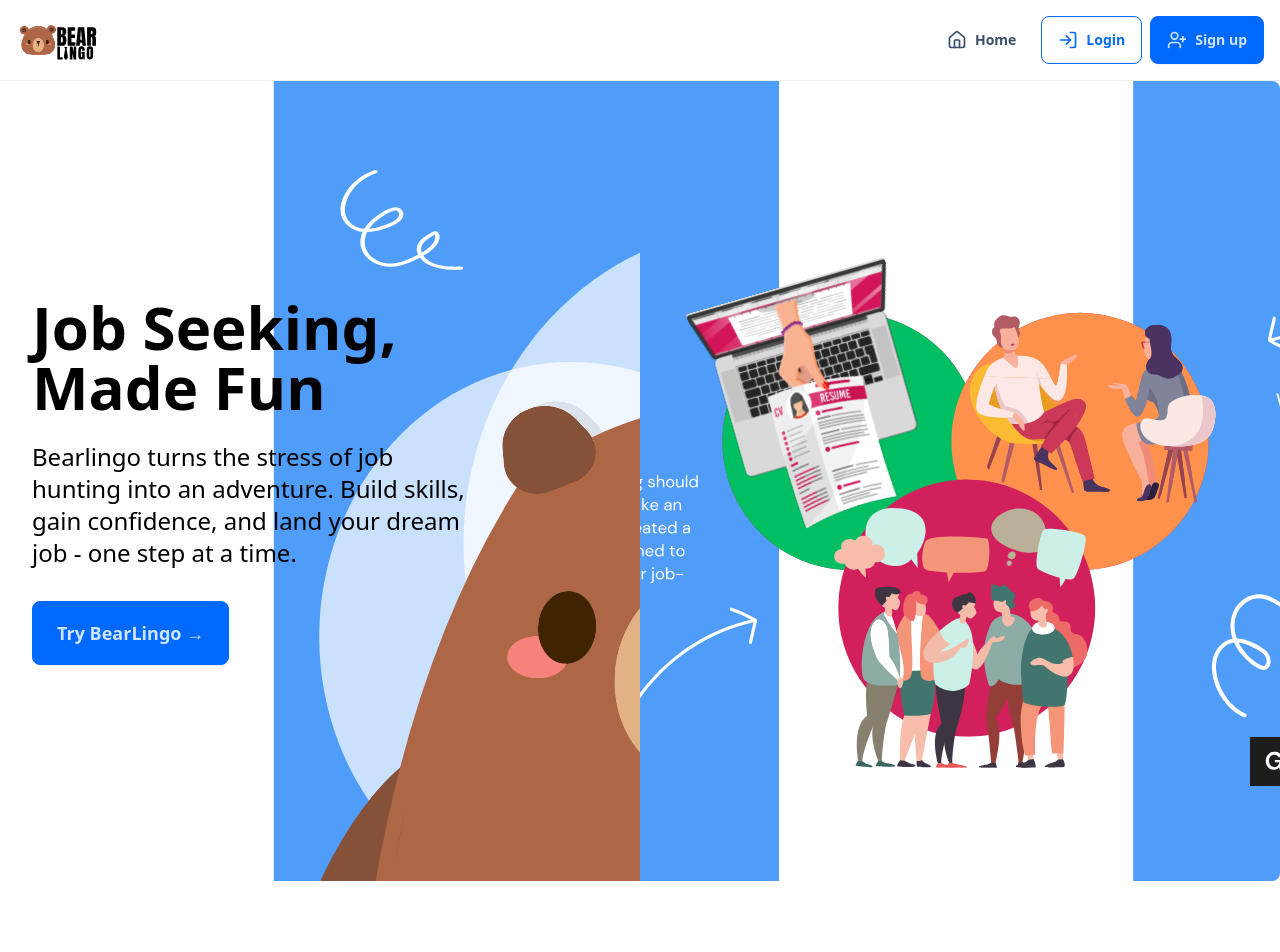
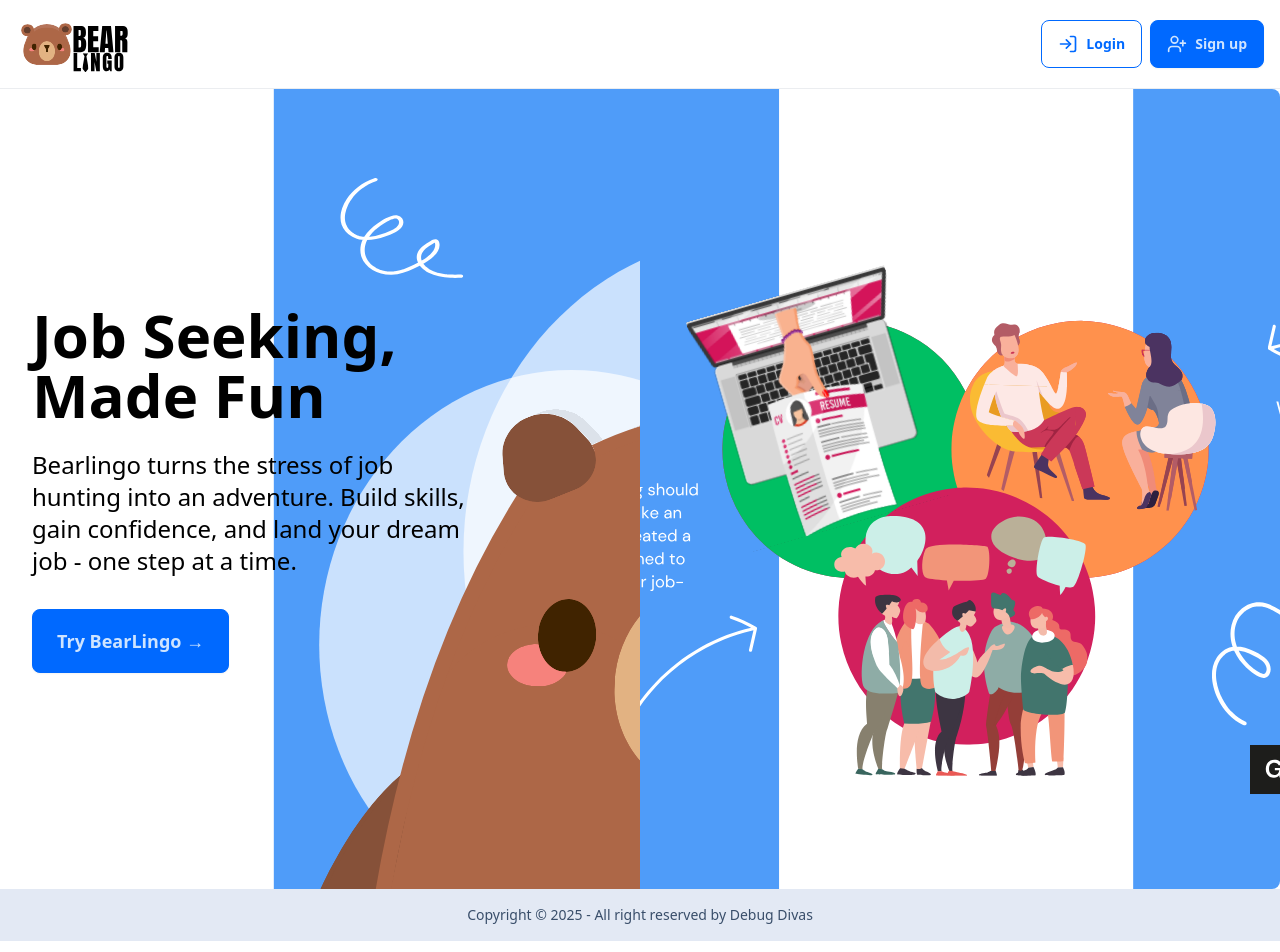
Before and after one commit to unix2dossss/Bearlingo, a React (Vite) app in the folder frontend/: page / in a window 1280 px wide. Shown: the top 952 px of the page. Built offline with nearby package versions, Linux system fonts and the light colour scheme; no server answers.

Commit message:
Added footer to the Home page, removed the home menu from home page

```diff
--- a/frontend/src/components/Navbar.jsx
+++ b/frontend/src/components/Navbar.jsx
@@ -10,15 +10,11 @@ const Navbar = () => {
 
         {/* Logo on the left */}
         <Link to="/">
-          <img src={Logo} alt="Logo" className="h-10 w-auto" />
+          <img src={Logo} alt="Logo" className="h-13 w-auto" />
         </Link>
 
         {/* Buttons on the right */}
         <div className=" flex gap-2">
-          <Link to={"/"} className="btn btn-ghost">
-            <Home className="size-5" />
-            <span>Home</span>
-          </Link>
           <Link to={"/login"} className="btn btn-primary btn-outline">
             <LogIn className="size-5" />
             <span>Login</span>
--- a/frontend/src/pages/FirstTimePages/FirstTimePg1.jsx
+++ b/frontend/src/pages/FirstTimePages/FirstTimePg1.jsx
@@ -5,7 +5,6 @@ import word from "../../assets/Welcome to Bearlingo.svg";
 const FirstTimePg1 = () => {
   return (
     <>
-      <TopNavBar />
       <div className="relative w-full h-screen bg-[#D0EAFB] flex items-center justify-center">
         {/* SVG background */}
         <img
--- a/frontend/src/pages/Home.jsx
+++ b/frontend/src/pages/Home.jsx
@@ -46,6 +46,11 @@ const Home = () => {
                     </div>
 
                 </Carousel >
+                <footer className="footer sm:footer-horizontal footer-center bg-base-300 text-base-content p-4">
+                    <aside>
+                        <p>Copyright © {new Date().getFullYear()} - All right reserved by Debug Divas</p>
+                    </aside>
+                </footer>
             </div >
         </>
     )
```
